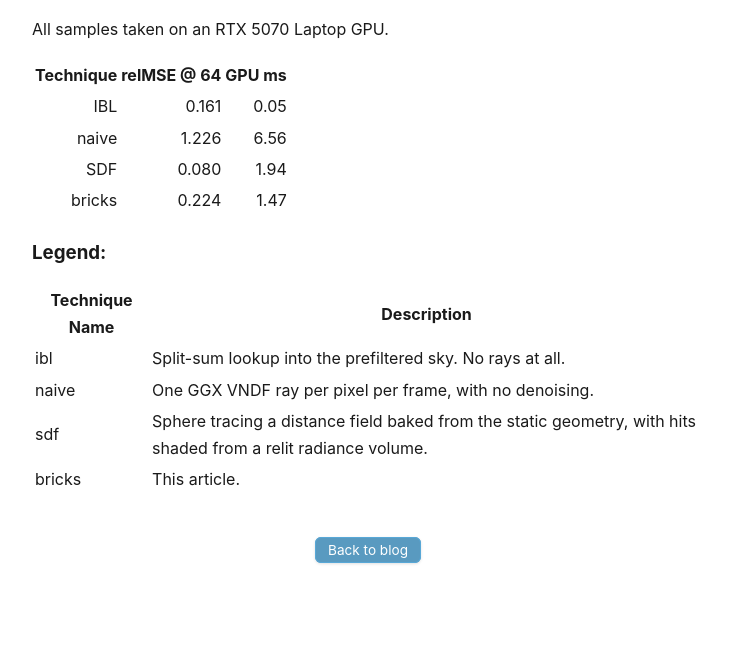
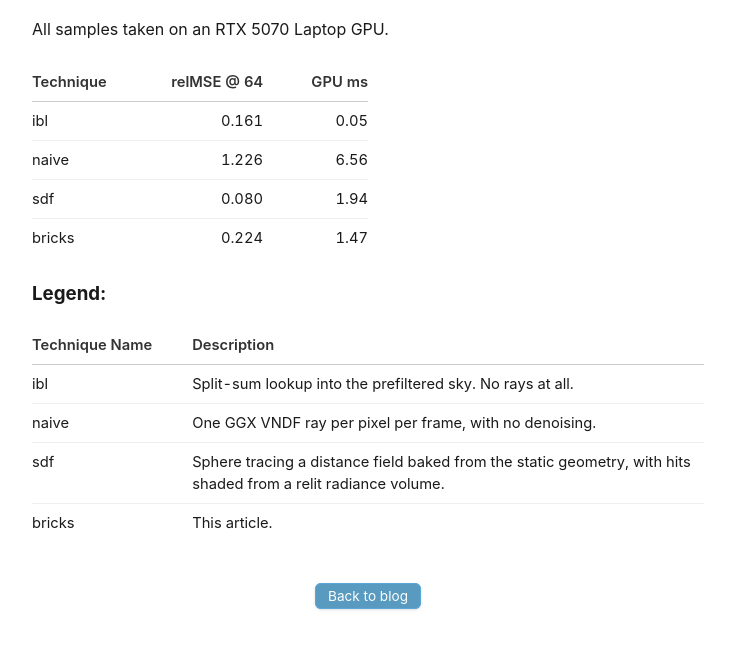
Before and after one commit to ajmd17/blog, a website: page p/bricks-experimental-acceleration-structure.html in a window 1280 px wide. Shown: the part 4035-4683 px from the top of the page, without its empty margins (272-1007 px from the left). Before the commit the page ends 4639 px from the top, so only its background shows below. Drawn offline with Linux system fonts and the light colour scheme.

Commit message:
Fix table styling

```diff
--- a/p/bricks-experimental-acceleration-structure.html
+++ b/p/bricks-experimental-acceleration-structure.html
@@ -240,6 +240,52 @@ time {
   color: #0066cc;
 }
 
+.full-article .content table {
+  width: auto;
+  min-width: 50%;
+  margin: 1.25rem 0 1.5rem;
+  border-collapse: collapse;
+  font-size: 0.92rem;
+  line-height: 1.5;
+  font-variant-numeric: tabular-nums;
+}
+
+.full-article .content th,
+.full-article .content td {
+  padding: 0.5rem 1.25rem;
+  border-bottom: 1px solid #eee;
+  vertical-align: top;
+}
+
+.full-article .content th:first-child,
+.full-article .content td:first-child {
+  padding-left: 0;
+}
+
+.full-article .content th:last-child,
+.full-article .content td:last-child {
+  padding-right: 0;
+}
+
+.full-article .content th {
+  font-weight: 600;
+  color: #333;
+  border-bottom: 1px solid #ccc;
+  white-space: nowrap;
+}
+
+.full-article .content th:not([align]) {
+  text-align: left;
+}
+
+.full-article .content tbody tr:last-child td {
+  border-bottom: none;
+}
+
+.full-article .content td:first-child {
+  white-space: nowrap;
+}
+
 @media (max-width: 500px) {
   body {
     padding: 1rem;
@@ -249,6 +295,10 @@ time {
   }
   .full-article h1 {
     font-size: 1.4rem;
+  }
+  .full-article .content table {
+    display: block;
+    overflow-x: auto;
   }
 }
 </style>
@@ -329,28 +379,28 @@ So a surface inside one column can be approximated by a single plane (a depth at
 <table>
 <thead>
 <tr>
-<th align="right">Technique</th>
+<th align="left">Technique</th>
 <th align="right">relMSE @ 64</th>
 <th align="right">GPU ms</th>
 </tr>
 </thead>
 <tbody><tr>
-<td align="right">IBL</td>
+<td align="left">ibl</td>
 <td align="right">0.161</td>
 <td align="right">0.05</td>
 </tr>
 <tr>
-<td align="right">naive</td>
+<td align="left">naive</td>
 <td align="right">1.226</td>
 <td align="right">6.56</td>
 </tr>
 <tr>
-<td align="right">SDF</td>
+<td align="left">sdf</td>
 <td align="right">0.080</td>
 <td align="right">1.94</td>
 </tr>
 <tr>
-<td align="right">bricks</td>
+<td align="left">bricks</td>
 <td align="right">0.224</td>
 <td align="right">1.47</td>
 </tr>
--- a/style.css
+++ b/style.css
@@ -228,6 +228,52 @@ time {
   color: #0066cc;
 }
 
+.full-article .content table {
+  width: auto;
+  min-width: 50%;
+  margin: 1.25rem 0 1.5rem;
+  border-collapse: collapse;
+  font-size: 0.92rem;
+  line-height: 1.5;
+  font-variant-numeric: tabular-nums;
+}
+
+.full-article .content th,
+.full-article .content td {
+  padding: 0.5rem 1.25rem;
+  border-bottom: 1px solid #eee;
+  vertical-align: top;
+}
+
+.full-article .content th:first-child,
+.full-article .content td:first-child {
+  padding-left: 0;
+}
+
+.full-article .content th:last-child,
+.full-article .content td:last-child {
+  padding-right: 0;
+}
+
+.full-article .content th {
+  font-weight: 600;
+  color: #333;
+  border-bottom: 1px solid #ccc;
+  white-space: nowrap;
+}
+
+.full-article .content th:not([align]) {
+  text-align: left;
+}
+
+.full-article .content tbody tr:last-child td {
+  border-bottom: none;
+}
+
+.full-article .content td:first-child {
+  white-space: nowrap;
+}
+
 @media (max-width: 500px) {
   body {
     padding: 1rem;
@@ -238,4 +284,8 @@ time {
   .full-article h1 {
     font-size: 1.4rem;
   }
+  .full-article .content table {
+    display: block;
+    overflow-x: auto;
+  }
 }
```
Also changed, not shown: articles/Bricks-Experimental-Acceleration-Structure.md (+6 -6 lines), p/gaming-on-your-toaster.html (+50 -0 lines), p/hyperion-layers.html (+50 -0 lines).
